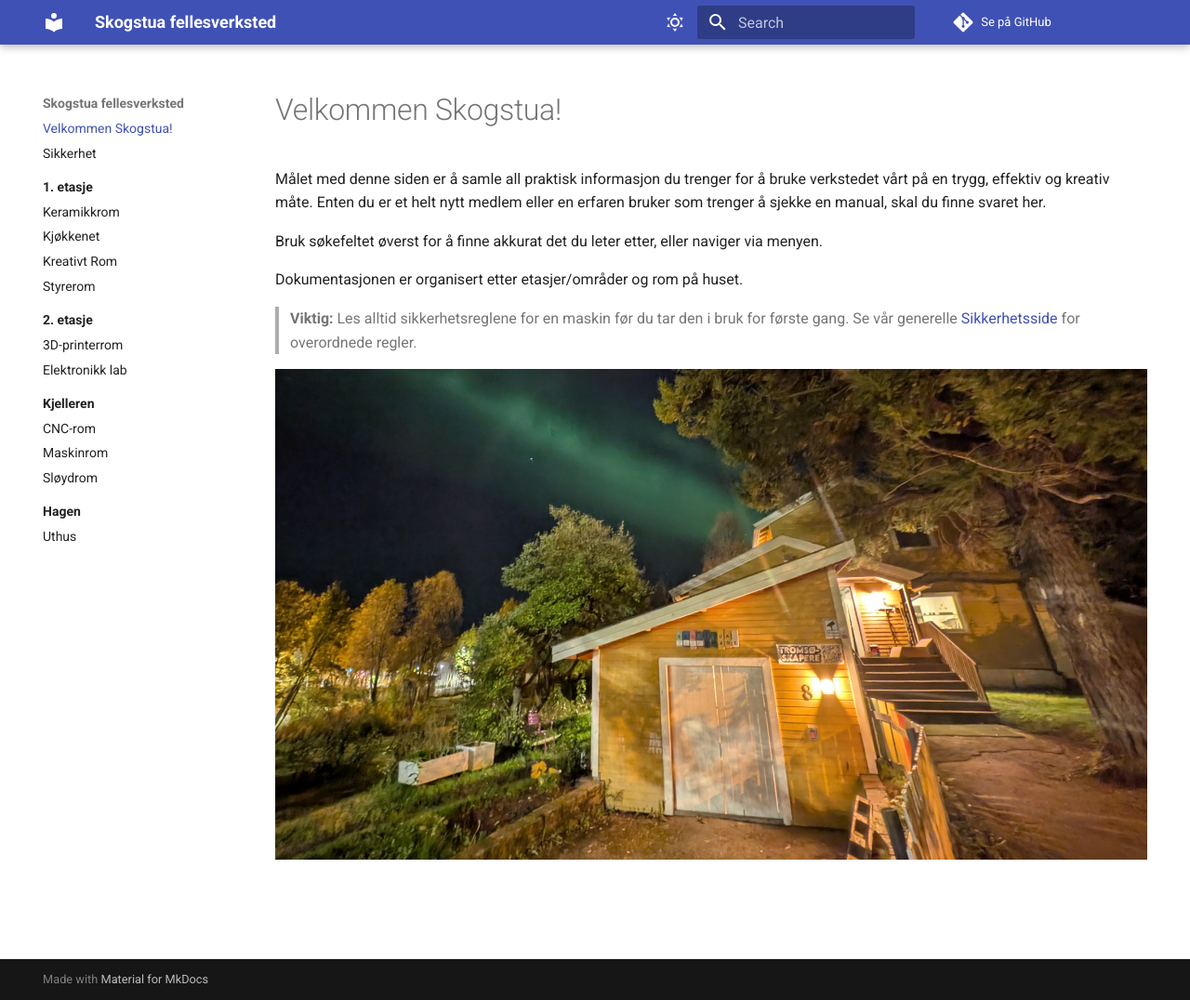
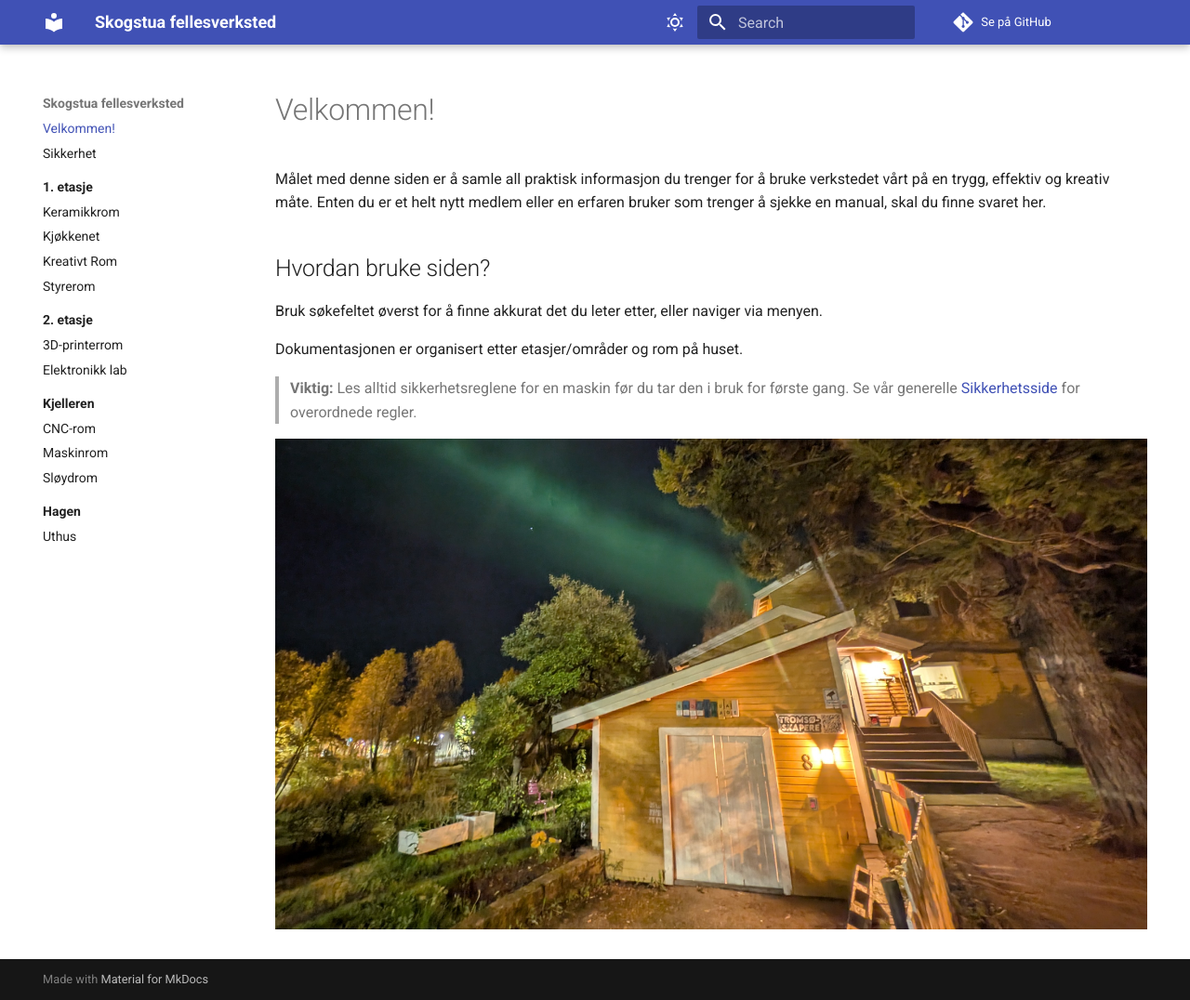
Before and after one commit to Tromsoskapere/mkdocs-skogstua, an MkDocs documentation site: the page built from docs/index.md, in a window 1280 px wide and 1076 px high. Shown: the whole window at 93% size. Built offline with MkDocs 1.6.1 and Material for MkDocs 9.7.7, drawn with Linux system fonts in a browser that asks for light colours; comment, search, counter and statistics services are not loaded.

Commit message:
Update index.md

```diff
--- a/docs/index.md
+++ b/docs/index.md
@@ -3,10 +3,11 @@ hide:
   - toc
 ---
 
-# Velkommen Skogstua!
+# Velkommen!
 
 Målet med denne siden er å samle all praktisk informasjon du trenger for å bruke verkstedet vårt på en trygg, effektiv og kreativ måte. Enten du er et helt nytt medlem eller en erfaren bruker som trenger å sjekke en manual, skal du finne svaret her.
 
+## Hvordan bruke siden?
 Bruk søkefeltet øverst for å finne akkurat det du leter etter, eller naviger via menyen.
 
 Dokumentasjonen er organisert etter etasjer/områder og rom på huset.
```
